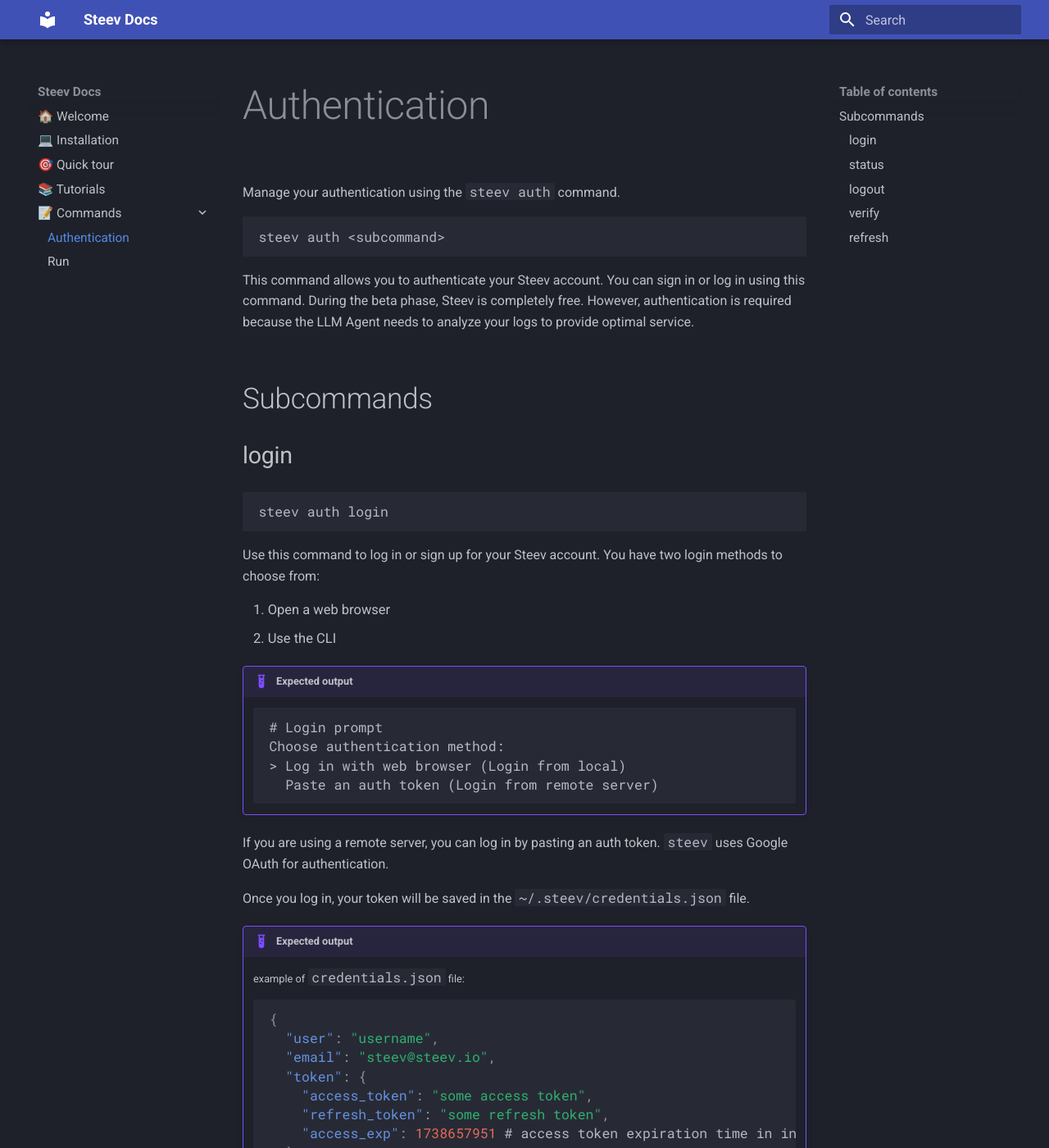
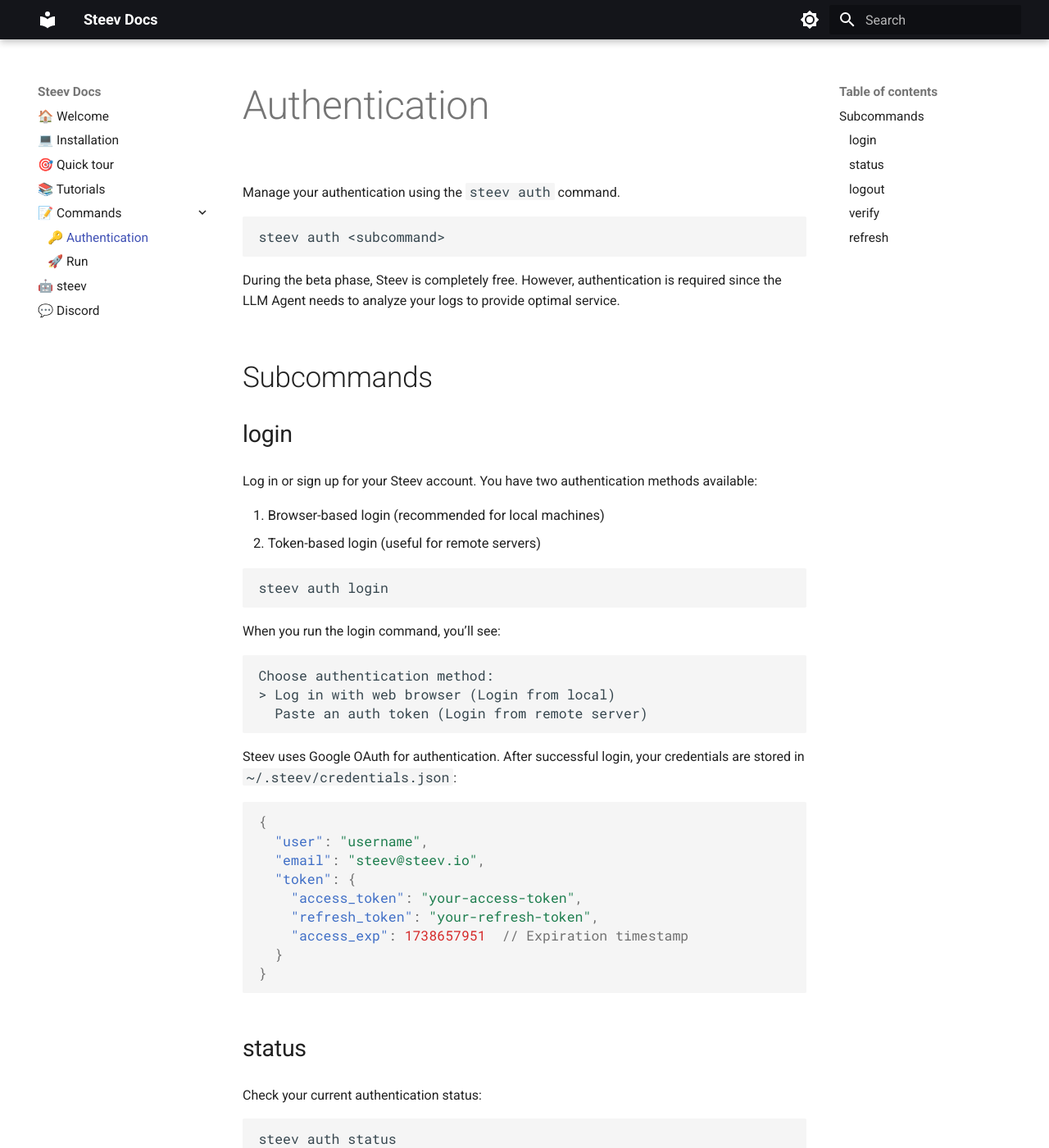
Before and after one commit to TBD-Labs-AI/steev-docs, an MkDocs documentation site: the page built from docs/command/auth.md, in a window 1280 px wide and 1400 px high. Shown: the whole window at 82% size. Built offline with MkDocs 1.6.1 and Material for MkDocs 9.7.7, drawn with Linux system fonts in a browser that asks for light colours; some of the changed text lies outside the part shown.

````diff
--- a/docs/command/auth.md
+++ b/docs/command/auth.md
@@ -6,115 +6,103 @@ Manage your authentication using the `steev auth` command.
 steev auth <subcommand>
 ```
 
-This command allows you to authenticate your Steev account. You can sign in or log in using this command. During the beta phase, Steev is completely free. However, authentication is required because the LLM Agent needs to analyze your logs to provide optimal service.
+During the beta phase, Steev is completely free. However, authentication is required since the LLM Agent needs to analyze your logs to provide optimal service.
 
 ## Subcommands
 
 ### login
+Log in or sign up for your Steev account. You have two authentication methods available:
+
+1. Browser-based login (recommended for local machines)
+2. Token-based login (useful for remote servers)
 
 ```bash
 steev auth login
 ```
 
-Use this command to log in or sign up for your Steev account. You have two login methods to choose from:
+When you run the login command, you'll see:
+```
+Choose authentication method:
+> Log in with web browser (Login from local)
+  Paste an auth token (Login from remote server)
+```
 
-1. Open a web browser
-2. Use the CLI
+Steev uses Google OAuth for authentication. After successful login, your credentials are stored in `~/.steev/credentials.json`:
 
-!!! example "Expected output"
-    ```
-    # Login prompt
-    Choose authentication method:
-    > Log in with web browser (Login from local)
-      Paste an auth token (Login from remote server)
-    ```
-
-If you are using a remote server, you can log in by pasting an auth token.
-`steev` uses Google OAuth for authentication.
-
-Once you log in, your token will be saved in the `~/.steev/credentials.json` file.
-
-!!! example "Expected output"
-    example of `credentials.json` file:
-    ```json
-    {
-      "user": "username",
-      "email": "steev@steev.io",
-      "token": {
-        "access_token": "some access token",
-        "refresh_token": "some refresh token",
-        "access_exp": 1738657951 # access token expiration time in integer
-      }
-    }
-    ```
+```json
+{
+  "user": "username",
+  "email": "steev@steev.io",
+  "token": {
+    "access_token": "your-access-token",
+    "refresh_token": "your-refresh-token",
+    "access_exp": 1738657951  // Expiration timestamp
+  }
+}
+```
 
 ### status
-
-You can check your credentials using the `status` subcommand.
+Check your current authentication status:
 
 ```bash
 steev auth status
 ```
 
-!!! example "Expected output"
-    ```
-    Credential
-      user
-      email  steev@steev.io
-    tokens
-      access_token   some access token...
-      refresh_token  some refresh token...
-      access_exp     2099-12-25 23:59:59
-    ```
+Example output:
+```
+Credential
+  user
+  email  steev@steev.io
+tokens
+  access_token   your-access-token...
+  refresh_token  your-refresh-token...
+  access_exp     2099-12-25 23:59:59
+```
 
 ### logout
-
-You can log out using the `logout` subcommand.
+Sign out and remove stored credentials:
 
 ```bash
 steev auth logout
 ```
 
-!!! example "Expected output"
-    ```prompt
-    Successfully logged out
-    ```
+This command:
+- Revokes your access and refresh tokens
+- Deletes the `~/.steev/credentials.json` file
 
-This commands revoke your access token and refresh token. and delete the `~/.steev/credentials.json` file.
-
+You'll see:
+```
+Successfully logged out
+```
 
 ### verify
-
-You can verify your credentials using the `verify` subcommand.
+Verify if your current credentials are valid:
 
 ```bash
 steev auth verify
 ```
 
-If the credentials are valid, you will see the following output:
-!!! example "Expected output"
-      ```prompt
-      Credential token is valid
-      ```
-
-If the credentials are invalid, you will see the following output:
-!!! example "Expected output"
-      ```prompt
-      Credential token is invalid
-      ```
-
+You'll see one of these messages:
+```
+Credential token is valid
+```
+or
+```
+Credential token is invalid
+```
 
 ### refresh
-
-You can refresh your credentials using the `refresh` subcommand.
+Manually refresh your authentication tokens:
 
 ```bash
 steev auth refresh
 ```
 
-!!! example "Expected output"
-      ```prompt
-      Credential token refreshed
-      ```
+This command:
+- Obtains new access and refresh tokens
+- Updates the `~/.steev/credentials.json` file
 
-This commands refresh your access token and refresh token. and update the `~/.steev/credentials.json` file.
+You'll see:
+```
+Credential token refreshed
+```
--- a/mkdocs.yml
+++ b/mkdocs.yml
@@ -6,9 +6,10 @@ nav:
   - 🎯 Quick tour: quick-tour.md
   - 📚 Tutorials: tutorials.md
   - 📝 Commands:
-    - Authentication: command/auth.md
-    - Run: command/run.md
-
+    - 🔑 Authentication: command/auth.md
+    - 🚀 Run: command/run.md
+  - 🤖 steev: https://steev.io
+  - 💬 Discord: https://discord.gg/UxMXBHUWcr
 
 theme:
   name: material
@@ -16,12 +17,23 @@ theme:
     text: Roboto
     code: Roboto Mono
   palette:
-    # Dark Mode
-    scheme: slate
-    toggle:
-      icon: material/brightness-4
-    primary: indigo
-    accent: deep-purple
+    # Light mode
+    - media: "(prefers-color-scheme: light)"
+      scheme: default
+      primary: black    # Color of headers and navigation
+      accent: indigo     # Color of interactive elements
+      toggle:
+        icon: material/brightness-7
+        name: Switch to dark mode
+
+    # Dark mode
+    - media: "(prefers-color-scheme: dark)"
+      scheme: slate
+      primary: black    # Color of headers and navigation
+      accent: indigo     # Color of interactive elements
+      toggle:
+        icon: material/brightness-4
+        name: Switch to light mode
   features:
     - content.footnote.tooltips
 
@@ -40,3 +52,11 @@ markdown_extensions:
       emoji_generator: !!python/name:material.extensions.emoji.to_svg
 
 # welcome.md를 홈페이지로 설정
+extra:
+  social:
+    - icon: fontawesome/solid/house
+      link: https://steev.io
+      name: Home
+    - icon: fontawesome/brands/discord
+      link: https://discord.gg/UxMXBHUWcr
+      name: Discord
````
Also changed, not shown: docs/command/run.md (+46 -30 lines), docs/installation.md (+39 -21 lines), docs/quick-tour.md (+38 -26 lines).
